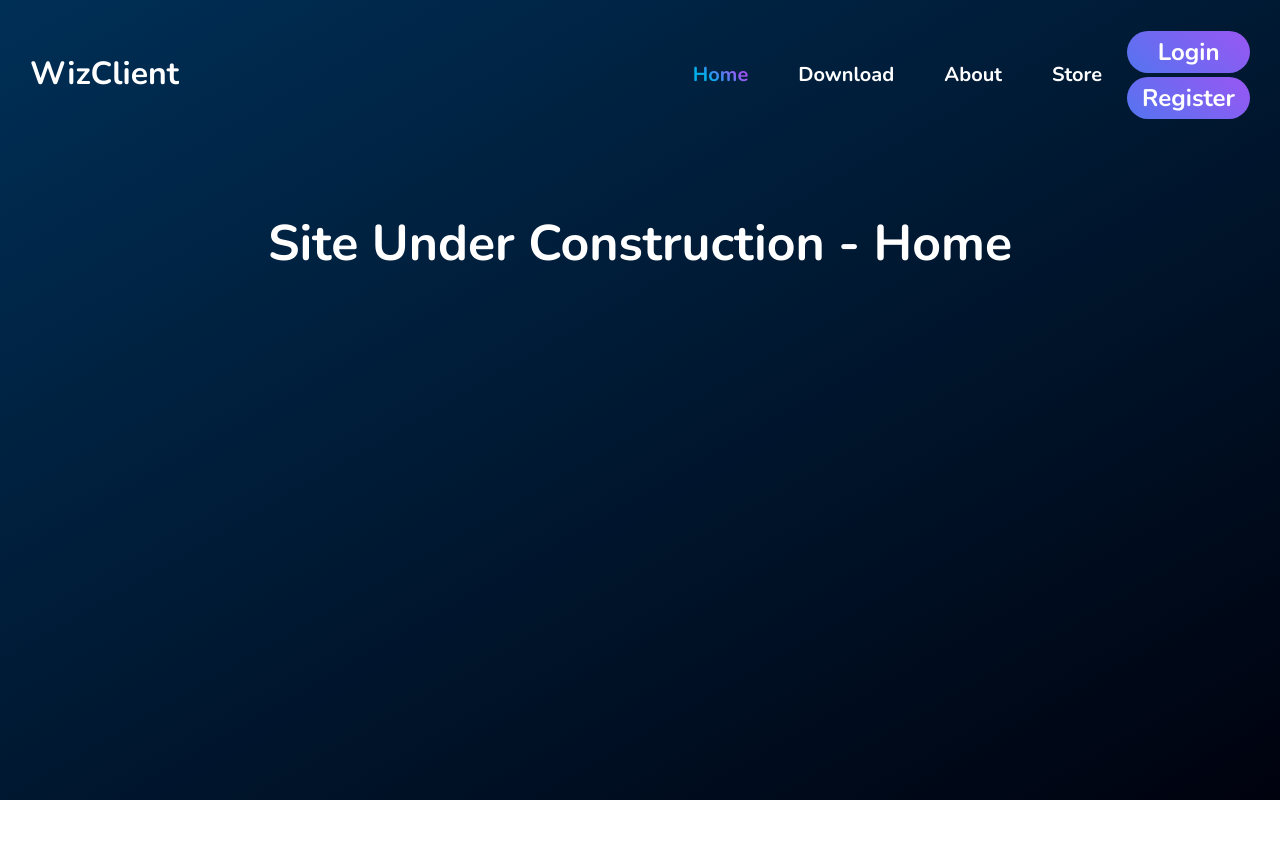
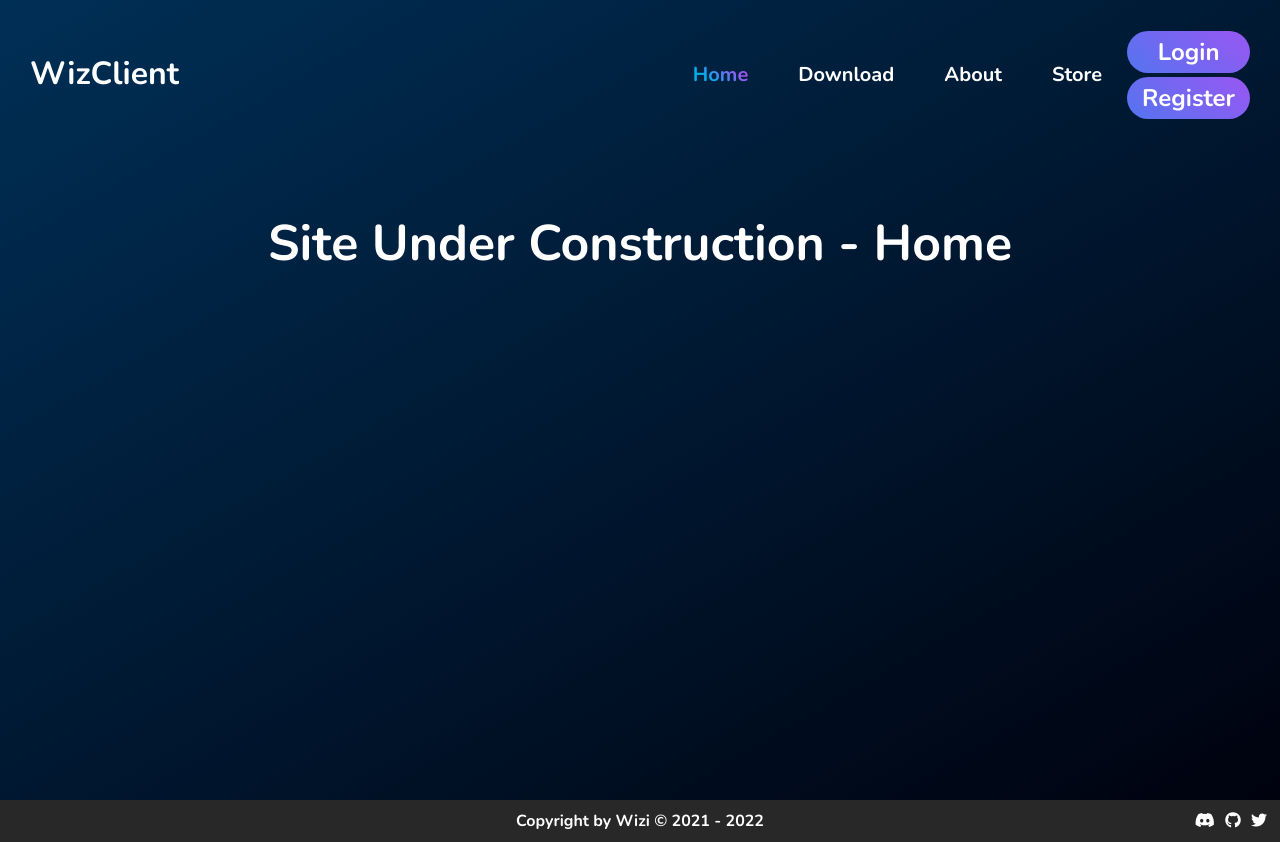
Before and after one commit to WizClient/WizClient-Website, a website with bundled scripts: page index.html in a window 1280 px wide. Before the commit the page ends 800 px from the top, so only its background shows below. Built offline with nearby package versions, Linux system fonts and the light colour scheme.

Commit message:
add footer

```diff
--- a/index.html
+++ b/index.html
@@ -60,7 +60,28 @@
             </div>
         </div>
 
+        <!--
+            <footer class="sitefooter">
+            <p class="test">Powered by <a target="_blank" class="liblink" href="https://nodejs.org/en/"><img class="footer-logo" src="/assets/img/nodejs-logo.svg" alt="Node.js">&nbsp;Node.js</a>,
+                <a target="_blank" class="liblink" href="https://discord.js.org/"><img class="footer-logo" src="/assets/img/discordjs-logo.png" alt="Discord.js">&nbsp;Discord.js</a>
+            </p>
+            <span>Copyright by Wizi © 2019 - 2022</span>
+            <div class="linkfooter">
+                <a href="https://discord.gg/5Mww29D9kB" class="footerlink" target="_blank"><i class="fab fa-discord"></i></a>
+                <a href="https://github.com/Wizi8914/Amaterasu" class="footerlink" target="_blank"><i class="fab fa-github"></i></a>
+                <a href="https://twitter.com/Wizi20540539" class="footerlink" target="_blank"><i class="fab fa-twitter"></i></a>
+            </div>
+        </footer>
+        -->
+        <footer class="footer">
 
+            <p class="footer-text">Copyright by Wizi © 2021 - 2022</p>
+            <div class="footer-links">
+                <a href="https://discord.gg/5Mww29D9kB" class="footer-links__link" target="_blank"><i class="fab fa-discord"></i></a>
+                <a href="https://github.com/Wizi8914/Amaterasu" class="footer-links__link" target="_blank"><i class="fab fa-github"></i></a>
+                <a href="https://twitter.com/Wizi20540539" class="footer-links__link" target="_blank"><i class="fab fa-twitter"></i></a>
+            </div>
+        </footer>
 
         <script src="js/app.js"></script>
         <script type="module" src="/static/js/index.js"></script>
--- a/sass/container.scss
+++ b/sass/container.scss
@@ -29,3 +29,40 @@
     margin-top: 60px;
     font-size: 50px;
 }
+
+
+
+
+
+
+
+
+.footer {
+    display: grid;
+    grid-template-columns: repeat(3, 1fr);
+    padding-top: 10px;
+    padding-bottom: 10px;
+    background: rgb(40 40 40);
+
+    &-text {
+        color: #fff;
+        grid-column: 2;
+        text-align: center;
+    }
+
+    &-links {
+        text-align: right;
+        margin-right: 10px;
+
+        &__link {
+            color: #fff;
+            margin-left: 3px;
+            margin-right: 3px;
+            transition-duration: 0.2s;
+
+            &:hover {
+                color: rgb(172, 172, 172);
+            }
+        }
+    }
+}
--- a/sass/navbar.scss
+++ b/sass/navbar.scss
@@ -45,10 +45,6 @@
         align-items: center;
         overflow: hidden;
         cursor: pointer;
-
-        //&:hover, &__logo-text {
-        //    transform: translateY(-100px);
-        //}
 
         &:hover .logo-container__logo-text {
             transform: translateY(-42px);
```
Also changed, not shown: css/container.css.
